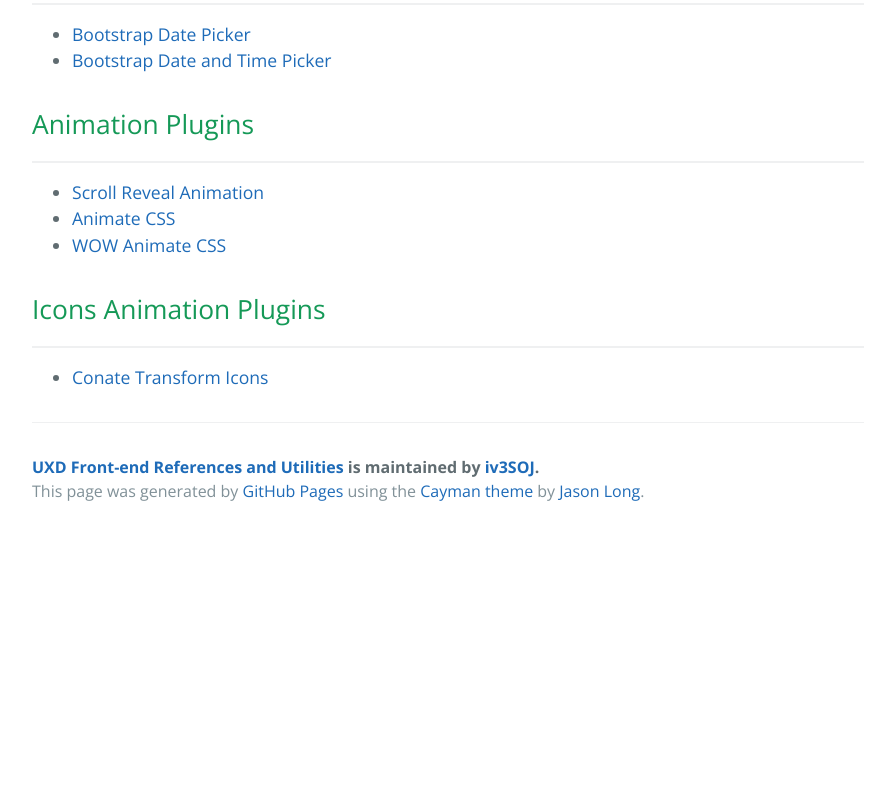
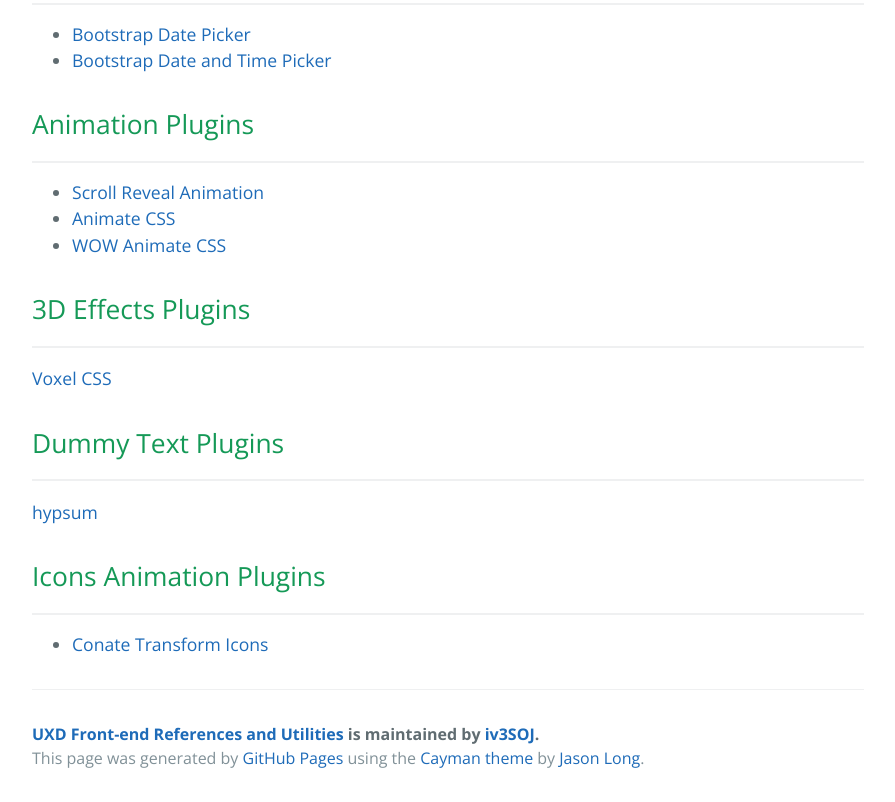
Before and after one commit to iv3SOJ/UXD-Front-end, a plain HTML site: page index.html in a window 1280 px wide. Shown: the part 1328-2130 px from the top of the page, without its empty margins (192-1087 px from the left). Before the commit the page ends 1863 px from the top, so only its background shows below. Drawn offline with nearby package versions, Linux system fonts and the light colour scheme.

```diff
--- a/index.html
+++ b/index.html
@@ -90,6 +90,20 @@
 </ul>
 
 <h2>
+<a id="3d-effects-plugins" class="anchor" href="#3d-effects-plugins" aria-hidden="true"><span aria-hidden="true" class="octicon octicon-link"></span></a>3D Effects Plugins</h2>
+
+<hr>
+
+<p><a href="http://www.voxelcss.com/">Voxel CSS</a></p>
+
+<h2>
+<a id="dummy-text-plugins" class="anchor" href="#dummy-text-plugins" aria-hidden="true"><span aria-hidden="true" class="octicon octicon-link"></span></a>Dummy Text Plugins</h2>
+
+<hr>
+
+<p><a href="http://www.voxelcss.com/">hypsum</a></p>
+
+<h2>
 <a id="icons-animation-plugins" class="anchor" href="#icons-animation-plugins" aria-hidden="true"><span aria-hidden="true" class="octicon octicon-link"></span></a>Icons Animation Plugins</h2>
 
 <hr>
```
Also changed, not shown: params.json (+1 -1 lines).
